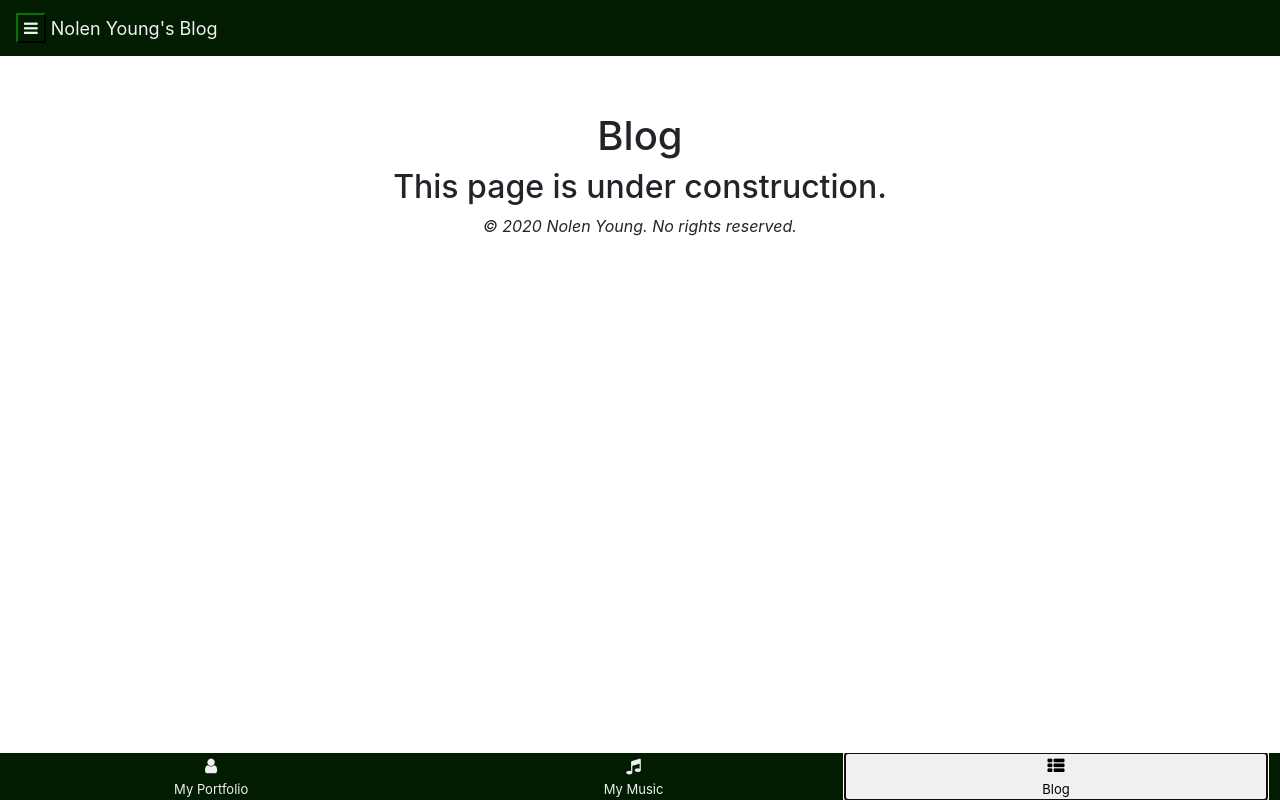
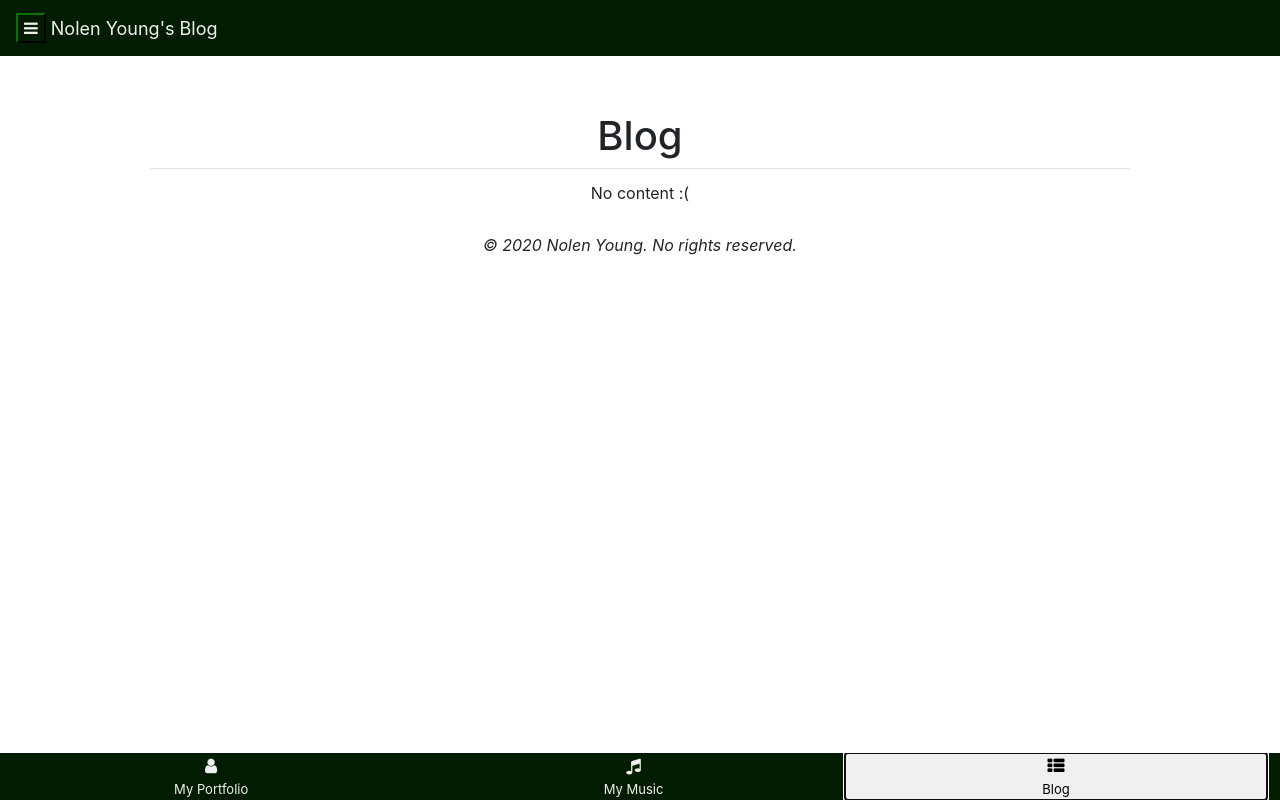
Before and after one commit to Nolen-Young/Website, a React (Create React App) app in the folder client/: page / in a window 1280 px wide. Both pictures are taken after a click on the button "Blog". Built offline with nearby package versions, Linux system fonts and the light colour scheme.

Commit message:
Added blog display framework.

```diff
--- /dev/null
+++ b/client/src/components/BlogPage-BlogTable.js
@@ -0,0 +1,44 @@
+import React from 'react';
+
+class BlogTable extends React.Component {
+
+  constructor(props) {
+    super(props);
+  }
+
+  // To Do: write routes to get clog posts renderTable
+
+
+  renderTable = () => {
+    let table = [];
+    // console.log("LENGTH: " + this.props.posts.length); console.log("USERID? : " +
+    // this.props.post_userID);
+    for (let p = 0; p < this.props.posts.length; ++p) {
+      table.push(
+        <tr key={p}>
+          <h3>Title</h3>
+          <body>Body of the blog post</body>
+        </tr>
+      );
+    }
+    return table;
+  }
+
+  render() {
+    return (
+      <div>
+        <table className="table table-hover">
+          <thead className="thead-light"/>
+          <tbody>
+            {Object.keys(this.props.posts).length === 0
+              ? <tr><td colSpan="1">No content :(</td></tr>
+              : this.renderTable()}
+          </tbody>
+        </table>
+      </div>
+    );
+  }
+
+}
+
+export default BlogTable;
--- a/client/src/components/BlogPage.js
+++ b/client/src/components/BlogPage.js
@@ -1,15 +1,26 @@
 import React from 'react';
+import BlogTable from "./BlogPage-BlogTable.js"
 
 // *****************************************************
 // This class contains the code to render the Review pages.
 // *****************************************************
 class BlogPage extends React.Component {
 
+  constructor(props) {
+    super(props);
+    this.state = {posts: [],
+                  postID: ""};
+}
+
   render() {
     return (
       <div className="padded-page center">
         <h1>Blog</h1>
-        <h2>This page is under construction.</h2>
+        <React.Fragment>
+                <BlogTable
+                posts={this.state.posts}
+                post_userID={this.state.post_userID} />
+            </React.Fragment>
         <p style={{
           fontStyle: "italic"
         }}>
```
